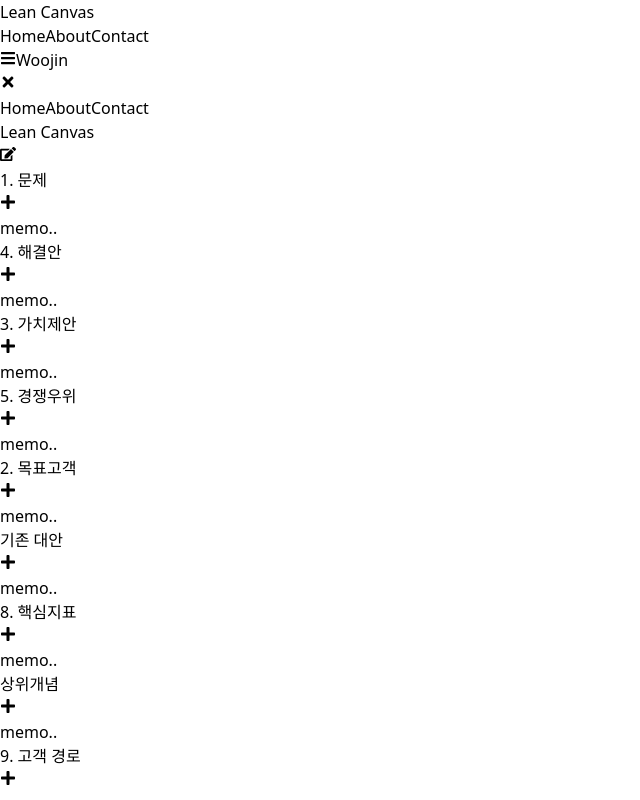
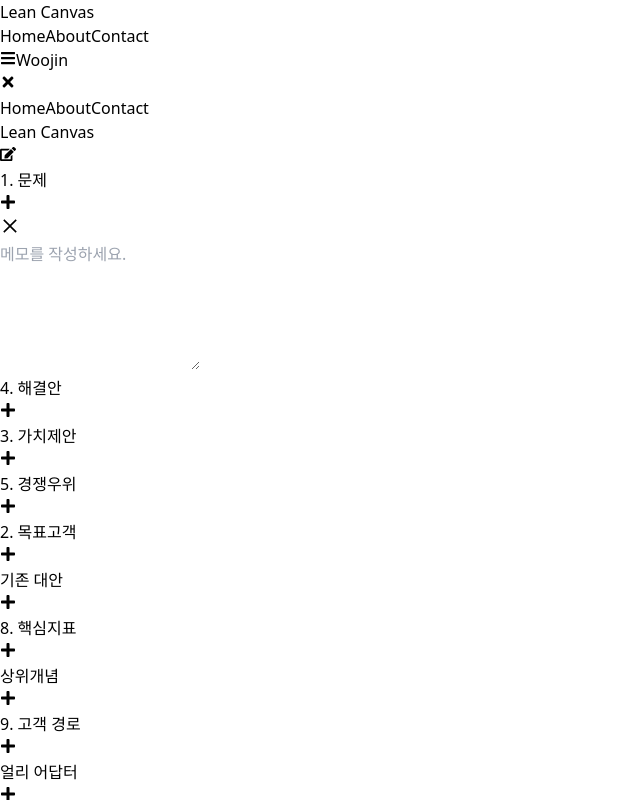
Before and after one commit to woojin999/LeanCanvas, a React (Vite) app in the folder lean-canvas-react/: page /canvases/1 in a window 1280 px wide. Both pictures are taken after a click on the button 8 px from the left and 202 px from the top of the page. Shown: the top 800 px of the page, without its empty margins (0-640 px from the left). Built offline with nearby package versions, Linux system fonts and the light colour scheme.

Commit message:
메모 추가 및 제거

```diff
--- a/lean-canvas-react/package.json
+++ b/lean-canvas-react/package.json
@@ -16,7 +16,8 @@
     "react-dom": "^18.3.1",
     "react-icons": "^5.3.0",
     "react-router-dom": "^6.28.0",
-    "styled-components": "^6.1.13"
+    "styled-components": "^6.1.13",
+    "uuid": "^11.0.3"
   },
   "devDependencies": {
     "@eslint/js": "^9.13.0",
--- a/lean-canvas-react/src/Header.jsx
+++ b/lean-canvas-react/src/Header.jsx
@@ -18,7 +18,7 @@
   const [isMenuOpen, setIsMenuOpen] = useState(false);
   const toggleMenu = () => setIsMenuOpen(!isMenuOpen);
   return (
-    <header className="sticky bg-gray-800 text-white px-4">
+    <header className="sticky top-0 bg-gray-800 text-white px-4 z-30">
       <div className="container mx-auto flex justify-between items-center h-14">
         <div>
           <Link to="/" className="text-xl font-bold">
--- a/lean-canvas-react/src/components/CanvasCard.jsx
+++ b/lean-canvas-react/src/components/CanvasCard.jsx
@@ -1,17 +1,35 @@
 import { FaPlus } from 'react-icons/fa';
+import Note from './Note';
+import { useState } from 'react';
+import { v4 as uuidv4 } from 'uuid';
 
 function CanvasCard({ title, isSubtitle = false }) {
+  const [notes, setNotes] = useState([]);
+
+  const handleAddNote = () => {
+    setNotes([...notes, { id: uuidv4(), content: '' }]);
+  };
+  const handleRemoveNote = (id) =>{
+    setNotes(notes.filter((note) => note.id !=id));
+  }
   return (
     <div className="row-span-1 bg-white min-h-48 border border-collapse border-gray-300">
       <div
         className={`${isSubtitle === false && 'bg-gray-100 border-b border-b-gray-300'} flex items-start justify-between px-3 py-2`}
       >
         <h3 className={`${isSubtitle === false && 'font-bold'}`}>{title}</h3>
-        <button className="bg-blue-400  text-white p-1.5 text-xs rounded-md">
+        <button
+          className="bg-blue-400  text-white p-1.5 text-xs rounded-md"
+          onClick={handleAddNote}
+        >
           <FaPlus />
         </button>
       </div>
-      <div className="space-y-3 min-h-32 p-3">memo..</div>
+      <div className="space-y-3 min-h-32 p-3">
+        {notes.map(note => (
+          <Note key={note.id} id={note.id} content={note.content} onRemoveNote={handleRemoveNote}/>
+        ))}
+      </div>
     </div>
   );
 }
--- /dev/null
+++ b/lean-canvas-react/src/components/Note.jsx
@@ -0,0 +1,81 @@
+import { useEffect, useRef, useState } from 'react';
+import { AiOutlineClose, AiOutlineCheck } from 'react-icons/ai';
+
+const Note = ({ id, onRemoveNote }) => {
+  const colorOptions = [
+    'bg-yellow-300',
+    'bg-pink-300',
+    'bg-blue-300',
+    'bg-green-300',
+  ];
+
+  // 0,1,2,3
+  const randomIndex = Math.floor(Math.random() * colorOptions.length);
+
+  const [color,setColor] = useState(colorOptions[randomIndex]);
+
+  const [isEditing, setIsEditing] = useState(false);
+
+  const textareaRef = useRef(null);
+  const [content, setContent] = useState('');
+  useEffect(() => {
+    if (textareaRef.current) {
+      textareaRef.current.style.height =
+        textareaRef.current.scrollHeight + 'px';
+    }
+  }, [content]);
+
+  return (
+    <div
+      className={`p-4 ${color} relative max-h-[32rem] overflow-hidden`}
+      onClick={() => setIsEditing(true)}
+    >
+      <div className="absolute top-2 right-2">
+        {isEditing ? (
+          <button
+            aria-label="Check Note"
+            className="text-gray-700"
+            onClick={e => {
+              e.stopPropagation();
+              setIsEditing(false);
+            }}
+          >
+            <AiOutlineCheck size={20} />
+          </button>
+        ) : (
+          <button
+            aria-label="Close Note"
+            className="text-gray-700"
+            onClick={() => onRemoveNote(id)}
+          >
+            <AiOutlineClose size={20} />
+          </button>
+        )}
+      </div>
+      <textarea
+        ref={textareaRef}
+        value={content}
+        onChange={e => setContent(e.target.value)}
+        className={`w-full h-full bg-transparent resize-none border-none focus:outline-none text-gray-900 overflow-hidden`}
+        aria-label="Edit Note"
+        placeholder="메모를 작성하세요."
+        style={{ height: 'auto', minHeight: '8rem' }}
+        readOnly={!isEditing}
+      />
+      {isEditing && (
+        <div className="flex space-x-2">
+          {colorOptions.map((option, index) => (
+            <button
+              key={index}
+              className={`w-6 h-6 rounded-full cursor-pointer outline outline-gray-50 ${option}`}
+              onClick={()=>setColor(option)}
+              aria-label={`Change color to ${option}`}
+            />
+          ))}
+        </div>
+      )}
+    </div>
+  );
+};
+
+export default Note;
```
Also changed, not shown: 1 other file (tests, documents, lock files or other folders).
